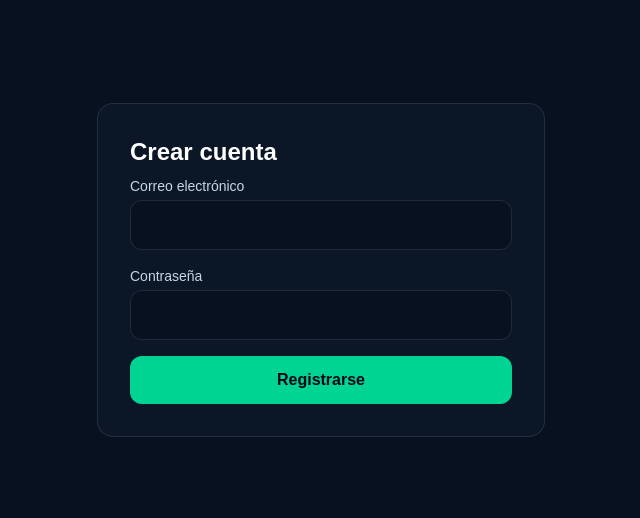
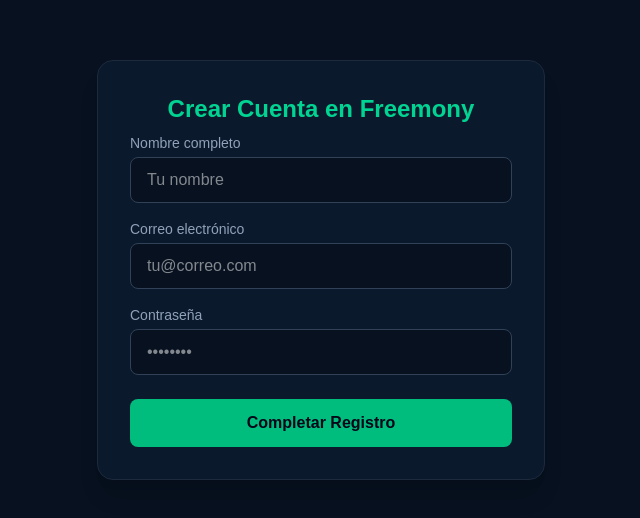
Before and after one commit to Alexander8826/freemony, a Next.js app: page /register in a window 1280 px wide. Shown: the part 130-648 px from the top of the page, without its empty margins (319-959 px from the left). Built offline with nearby package versions, Linux system fonts and the light colour scheme.

Commit message:
Solucionar Suspense en page de registro

```diff
--- a/app/register/page.tsx
+++ b/app/register/page.tsx
@@ -1,96 +1,117 @@
 "use client";
 
-import { useState } from "react";
 import { useSearchParams, useRouter } from "next/navigation";
-import { createClient } from "../client";
+import { useState, Suspense } from "react";
+import { createClient } from "../../client";
 
-export default function RegisterPage() {
+function RegisterContent() {
   const router = useRouter();
   const searchParams = useSearchParams();
-  const refCode = searchParams.get("ref");
+  const refCode = searchParams.get("ref") || "";
 
   const [email, setEmail] = useState("");
   const [password, setPassword] = useState("");
+  const [fullName, setFullName] = useState("");
   const [loading, setLoading] = useState(false);
+  const [errorMessage, setErrorMessage] = useState("");
 
   async function handleRegister(e: React.FormEvent) {
     e.preventDefault();
     setLoading(true);
+    setErrorMessage("");
 
-    try {
     const supabase = createClient();
 
     const { data, error } = await supabase.auth.signUp({
       email,
       password,
+      options: {
+        data: {
+          full_name: fullName,
+          referred_by: refCode || null,
+        },
+      },
     });
 
     if (error) {
-        alert(`Error al registrarse: ${error.message}`);
+      setErrorMessage(error.message);
+      setLoading(false);
       return;
     }
 
-      const newUser = data.user;
-
-      if (newUser) {
-        await supabase.from("profiles").upsert({
-          id: newUser.id,
-          referred_by: refCode ?? null,
-        });
-
-        alert("Registro exitoso. ¡Bienvenido!");
-        router.push("/dashboard");
-      }
-    } catch (err) {
-      console.error(err);
-      alert("Ocurrió un error inesperado.");
-    } finally {
-      setLoading(false);
-    }
+    router.replace("/");
   }
 
   return (
-    <main className="flex min-h-screen flex-col items-center justify-center bg-[#07111f] p-6 text-white">
-      <div className="w-full max-w-md rounded-2xl border border-white/10 bg-[#0b1727] p-8">
-        <h1 className="mb-2 text-2xl font-bold">Crear cuenta</h1>
+    <main className="min-h-screen bg-[#07111f] flex items-center justify-center p-6 text-white">
+      <div className="bg-[#0b192c] p-8 rounded-2xl shadow-xl w-full max-w-md border border-slate-800">
+        <h1 className="text-2xl font-bold mb-2 text-center text-emerald-400">Crear Cuenta en Freemony</h1>
         {refCode && (
-          <p className="mb-4 text-xs text-emerald-400">
-            Te estás registrando a través del enlace de un amigo.
+          <p className="text-xs text-center text-emerald-300 bg-emerald-950/50 py-1 px-3 rounded-full mb-6 border border-emerald-800">
+            Invitado por el código: <span className="font-mono font-bold">{refCode}</span>
           </p>
+        )}
+
+        {errorMessage && (
+          <div className="bg-red-950/60 border border-red-800 text-red-200 text-sm p-3 rounded-lg mb-4">
+            {errorMessage}
+          </div>
         )}
 
         <form onSubmit={handleRegister} className="space-y-4">
           <div>
-            <label className="mb-1 block text-sm text-slate-300">Correo electrónico</label>
+            <label className="block text-sm text-slate-400 mb-1">Nombre completo</label>
+            <input
+              type="text"
+              required
+              value={fullName}
+              onChange={(e) => setFullName(e.target.value)}
+              className="w-full bg-[#07111f] border border-slate-700 rounded-lg px-4 py-2.5 text-white focus:outline-none focus:border-emerald-500"
+              placeholder="Tu nombre"
+            />
+          </div>
+
+          <div>
+            <label className="block text-sm text-slate-400 mb-1">Correo electrónico</label>
             <input
               type="email"
               required
               value={email}
               onChange={(e) => setEmail(e.target.value)}
-              className="w-full rounded-xl border border-white/10 bg-[#07111f] p-3 text-white"
+              className="w-full bg-[#07111f] border border-slate-700 rounded-lg px-4 py-2.5 text-white focus:outline-none focus:border-emerald-500"
+              placeholder="tu@correo.com"
             />
           </div>
 
           <div>
-            <label className="mb-1 block text-sm text-slate-300">Contraseña</label>
+            <label className="block text-sm text-slate-400 mb-1">Contraseña</label>
             <input
               type="password"
               required
               value={password}
               onChange={(e) => setPassword(e.target.value)}
-              className="w-full rounded-xl border border-white/10 bg-[#07111f] p-3 text-white"
+              className="w-full bg-[#07111f] border border-slate-700 rounded-lg px-4 py-2.5 text-white focus:outline-none focus:border-emerald-500"
+              placeholder="••••••••"
             />
           </div>
 
           <button
             type="submit"
             disabled={loading}
-            className="w-full rounded-xl bg-emerald-400 py-3 font-bold text-slate-950 hover:bg-emerald-300 disabled:opacity-50"
+            className="w-full bg-emerald-500 hover:bg-emerald-600 text-slate-950 font-bold py-3 rounded-lg transition-colors cursor-pointer mt-2"
           >
-            {loading ? "Registrando..." : "Registrarse"}
+            {loading ? "Registrando..." : "Completar Registro"}
           </button>
         </form>
       </div>
     </main>
   );
 }
+
+export default function RegisterPage() {
+  return (
+    <Suspense fallback={<div className="min-h-screen bg-[#07111f] flex items-center justify-center text-white">Cargando registro...</div>}>
+      <RegisterContent />
+    </Suspense>
+  );
+}
```
Lines whose indentation alone changed are shown as unchanged.
